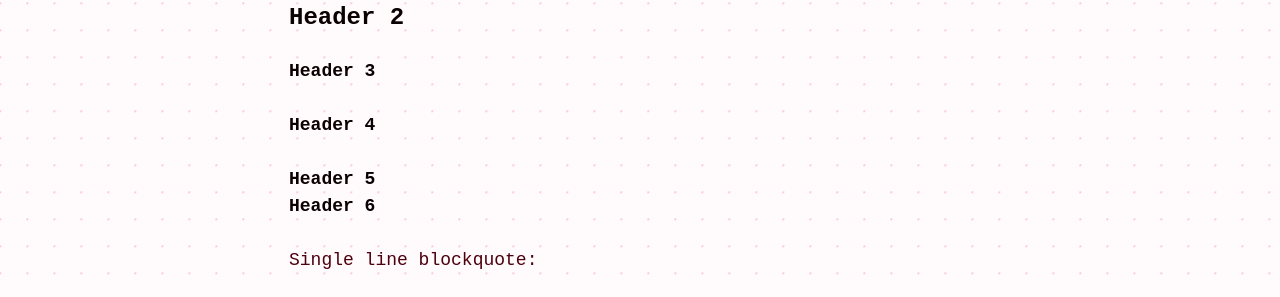
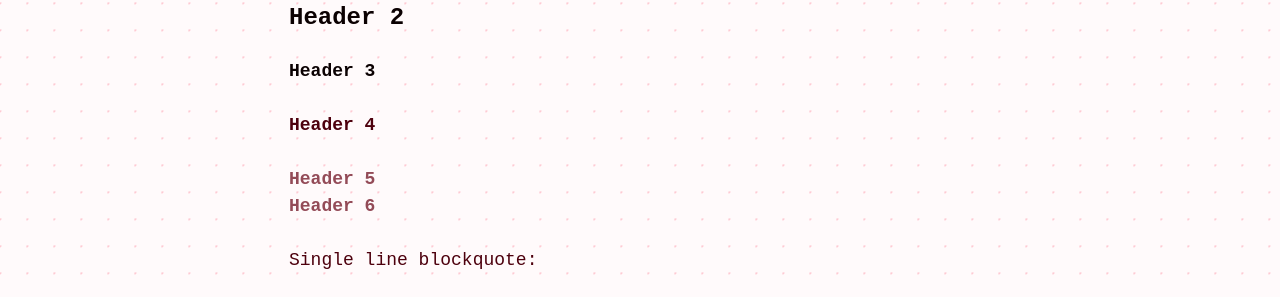
Before and after one commit to mbbischoff/website, a Jekyll site: the page built from style-guide.markdown, in a window 1280 px wide. Shown: the part 510-807 px from the top of the page. Built offline with Jekyll 4.4.1, drawn with Linux system fonts in a browser that asks for light colours; some web fonts are replaced; comment, search, counter and statistics services are not loaded; a style sheet for code colours, icons or effects is not loaded.

Commit message:
Header color de-escalation

```diff
--- a/_sass/themes/_themes.scss
+++ b/_sass/themes/_themes.scss
@@ -22,11 +22,21 @@ header#masthead {
 
 h1,
 h2,
-h3,
+h3 {
+	color: var(--text-emphasized);
+}
+
 h4,
-h5,
+h5 {
+	color: var(--text);
+}
+
+h5 {
+	color: var(--text-secondary);
+}
+
 h6 {
-	color: var(--text-emphasized);
+	color: var(--text-secondary);
 }
 
 a {
```
